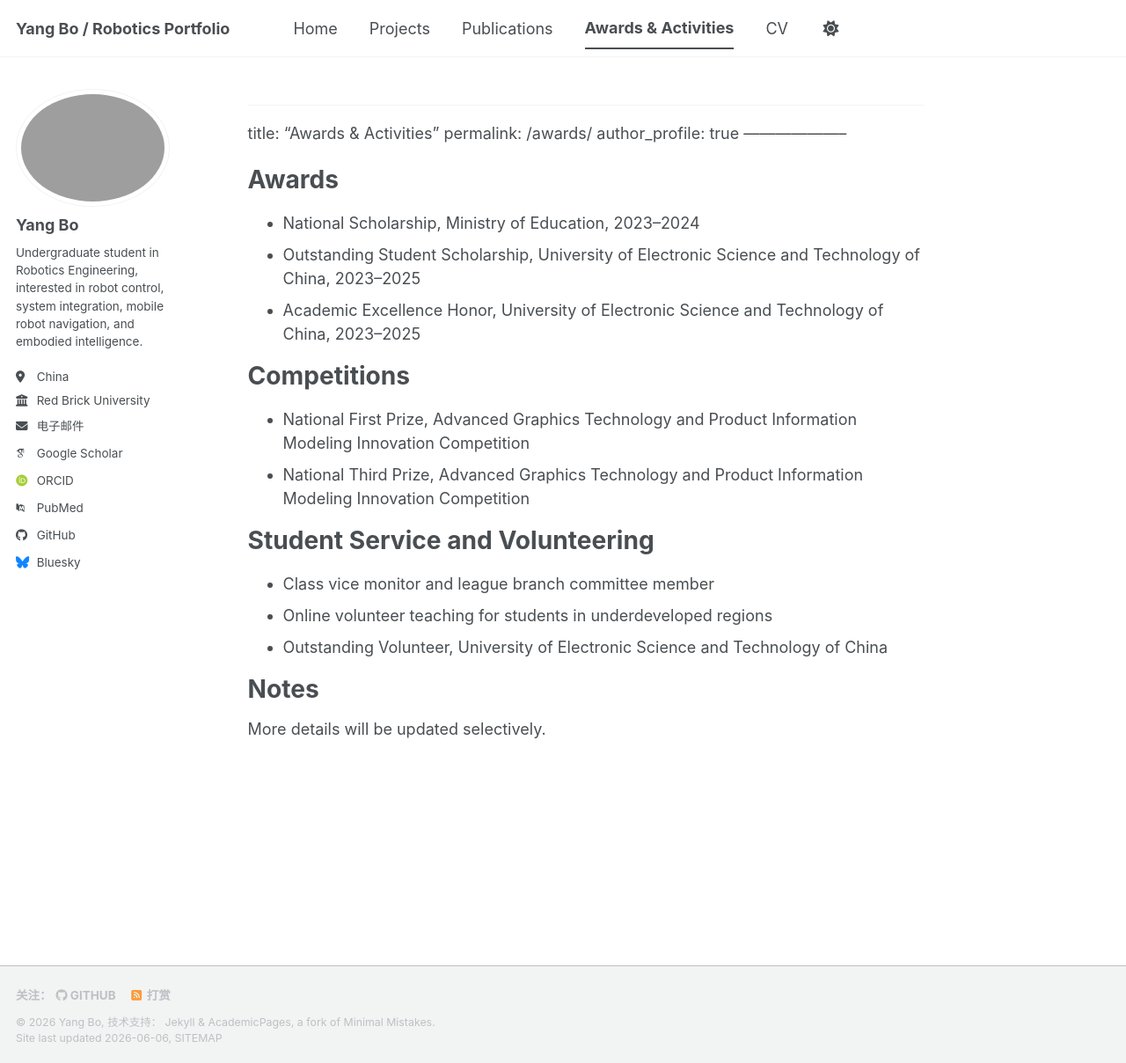
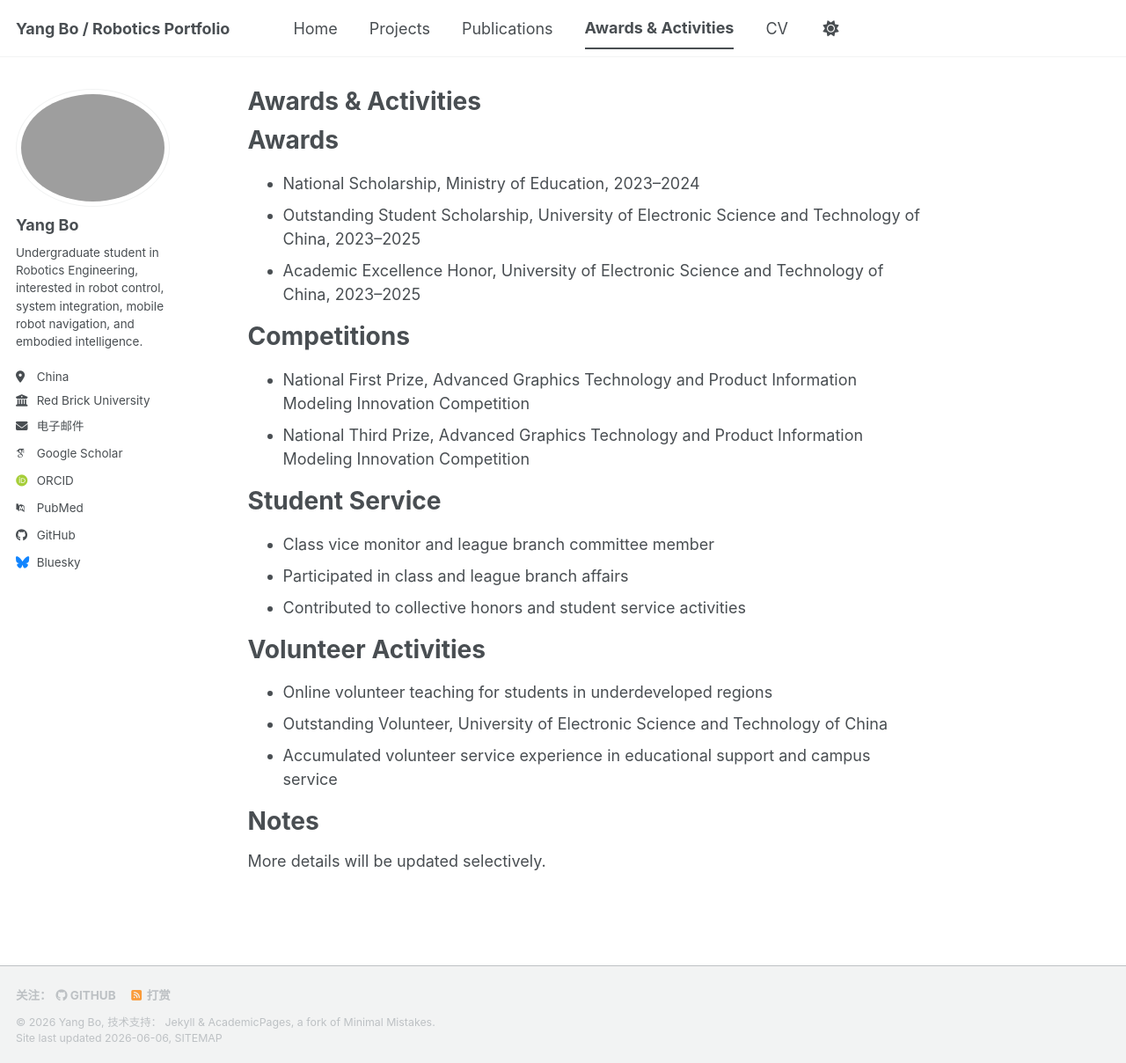
Before and after one commit to scientisbo/scientisbo.github.io, a Jekyll site: the page built from _pages/awards.md, in a window 1280 px wide and 1208 px high. Shown: the whole window at 88% size. Built offline with Jekyll 4.4.1, drawn with Linux system fonts in a browser that asks for light colours; some web fonts are replaced; a script bundle is joined from its source files by our own code; library files that are not in the unit come from our copies.

Commit message:
Revise awards and volunteer activities in awards.md
Updated awards and activities section to include new volunteer activities and refined student service descriptions.

```diff
--- a/_pages/awards.md
+++ b/_pages/awards.md
@@ -1,26 +1,31 @@
 ---
-
 title: "Awards & Activities"
 permalink: /awards/
 author_profile: true
---------------------
+---
 
 # Awards
 
-* National Scholarship, Ministry of Education, 2023–2024
-* Outstanding Student Scholarship, University of Electronic Science and Technology of China, 2023–2025
-* Academic Excellence Honor, University of Electronic Science and Technology of China, 2023–2025
+- National Scholarship, Ministry of Education, 2023–2024
+- Outstanding Student Scholarship, University of Electronic Science and Technology of China, 2023–2025
+- Academic Excellence Honor, University of Electronic Science and Technology of China, 2023–2025
 
 # Competitions
 
-* National First Prize, Advanced Graphics Technology and Product Information Modeling Innovation Competition
-* National Third Prize, Advanced Graphics Technology and Product Information Modeling Innovation Competition
+- National First Prize, Advanced Graphics Technology and Product Information Modeling Innovation Competition
+- National Third Prize, Advanced Graphics Technology and Product Information Modeling Innovation Competition
 
-# Student Service and Volunteering
+# Student Service
 
-* Class vice monitor and league branch committee member
-* Online volunteer teaching for students in underdeveloped regions
-* Outstanding Volunteer, University of Electronic Science and Technology of China
+- Class vice monitor and league branch committee member
+- Participated in class and league branch affairs
+- Contributed to collective honors and student service activities
+
+# Volunteer Activities
+
+- Online volunteer teaching for students in underdeveloped regions
+- Outstanding Volunteer, University of Electronic Science and Technology of China
+- Accumulated volunteer service experience in educational support and campus service
 
 # Notes
 
```
